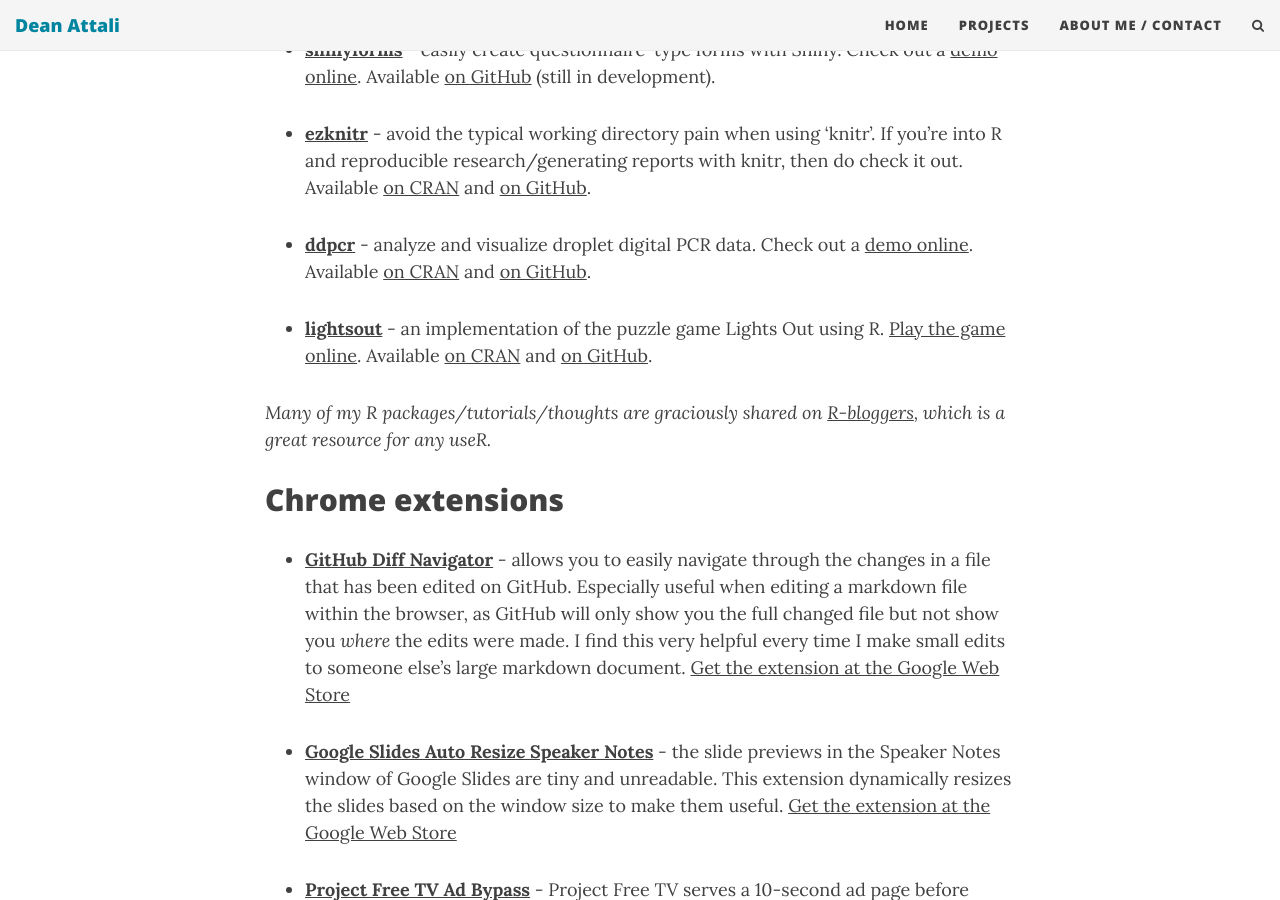
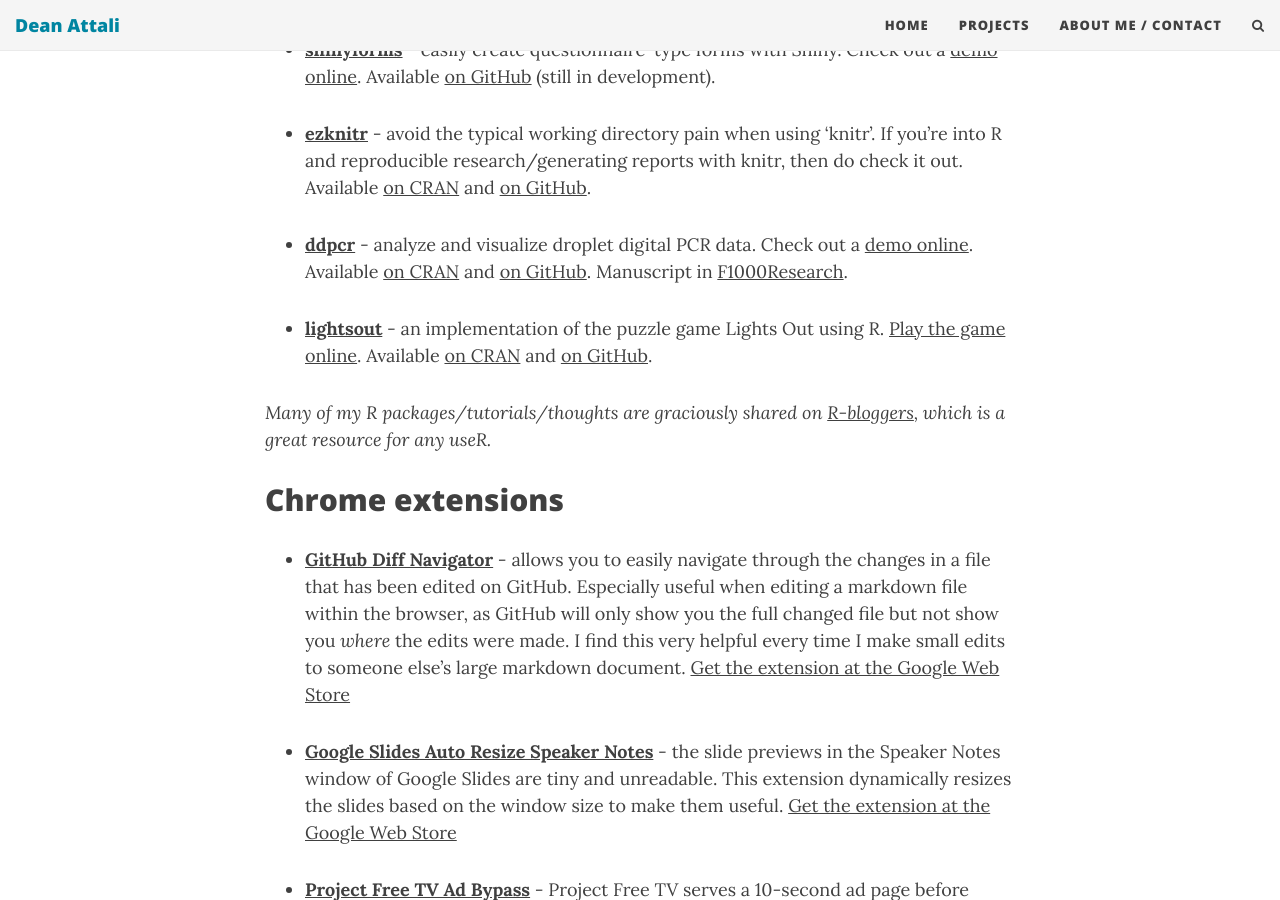
Before and after one commit to daattali/daattali.github.io, a Jekyll site: the page built from projects.md, in a window 1280 px wide and 900 px high, scrolled down 988 px. Built offline with Jekyll 4.4.1, drawn with Linux system fonts in a browser that asks for light colours; nearby versions of some CDN libraries; comment, search, counter and statistics services are not loaded.

Commit message:
Update projects.md

```diff
--- a/projects.md
+++ b/projects.md
@@ -25,7 +25,7 @@
 
 - **[ezknitr](https://github.com/daattali/ezknitr)** - avoid the typical working directory pain when using 'knitr'. If you're into R and reproducible research/generating reports with knitr, then do check it out. Available [on CRAN](https://cran.r-project.org/package=ezknitr) and [on GitHub](https://github.com/daattali/ezknitr).
 
-- **[ddpcr](https://github.com/daattali/ddpcr)** - analyze and visualize droplet digital PCR data. Check out a [demo online](http://daattali.com/shiny/ddpcr/). Available [on CRAN](https://cran.r-project.org/package=ddpcr) and [on GitHub](https://github.com/daattali/ddpcr).
+- **[ddpcr](https://github.com/daattali/ddpcr)** - analyze and visualize droplet digital PCR data. Check out a [demo online](http://daattali.com/shiny/ddpcr/). Available [on CRAN](https://cran.r-project.org/package=ddpcr) and [on GitHub](https://github.com/daattali/ddpcr). Manuscript in [F1000Research](http://f1000research.com/articles/5-1411/v1).
 
 - **[lightsout](https://github.com/daattali/lightsout)** - an implementation of the puzzle game Lights Out using R. [Play the game online](http://daattali.com/shiny/lightsout/). Available [on CRAN](https://cran.r-project.org/package=lightsout) and [on GitHub](https://github.com/daattali/lightsout).
 
```
